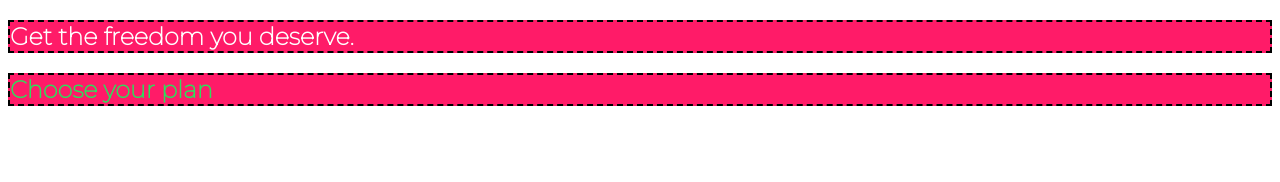
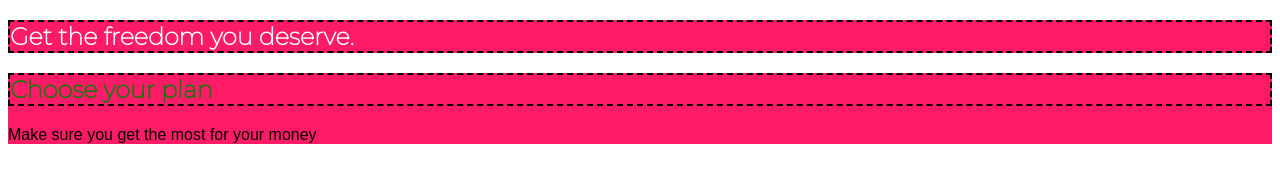
Before and after one commit to IdenTiclla/uhost-practice-app-css, a plain HTML site: page index.html in a window 1280 px wide. Drawn offline with Linux system fonts and the light colour scheme.

Commit message:
inheritance

```diff
--- a/index.html
+++ b/index.html
@@ -21,6 +21,7 @@
         </section>
         <section id="plans">
             <h1 class="section-title">Choose your plan</h1>
+            <p>Make sure you get the most for your money</p>
         </section>
     </main>
 
--- a/main.css
+++ b/main.css
@@ -1,5 +1,12 @@
+body {
+    font-family: sans-serif;
+}
+
 section {
     background-color: #ff1b68;
+}
+.section-title {
+    color: green;
 }
 h1 {
     color: white;
@@ -8,6 +15,8 @@ h1 {
     border-style: dashed;
 }
 
-.section-title {
-    color: #2ddf5c;
-}
+
+
+/* h1 {
+    font-family: serif;
+} */
```
